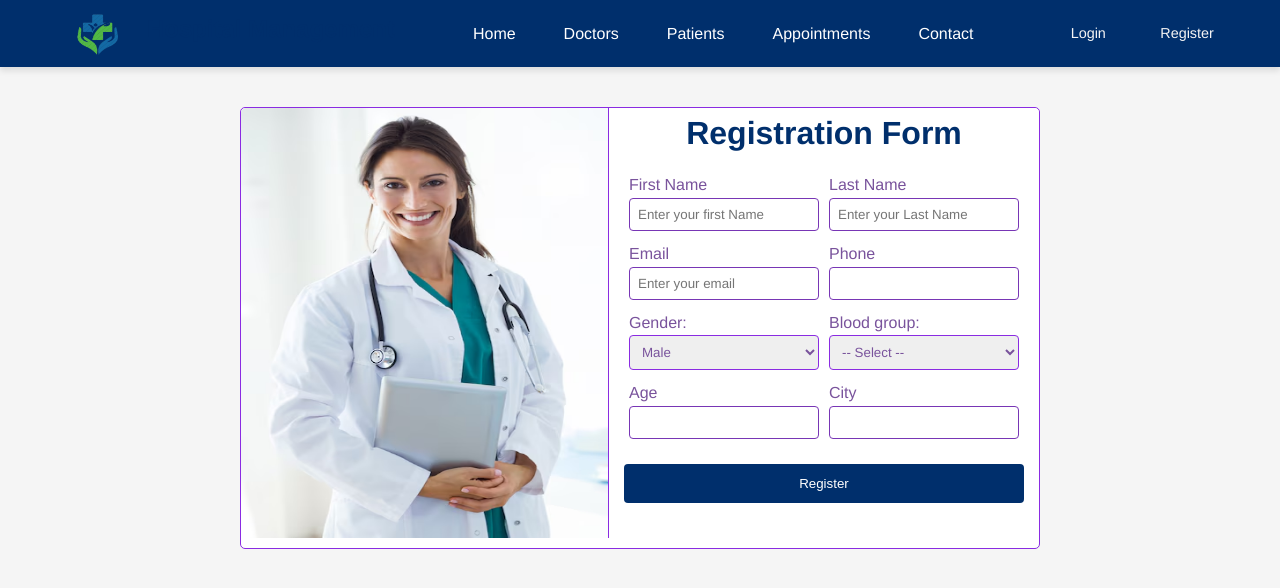
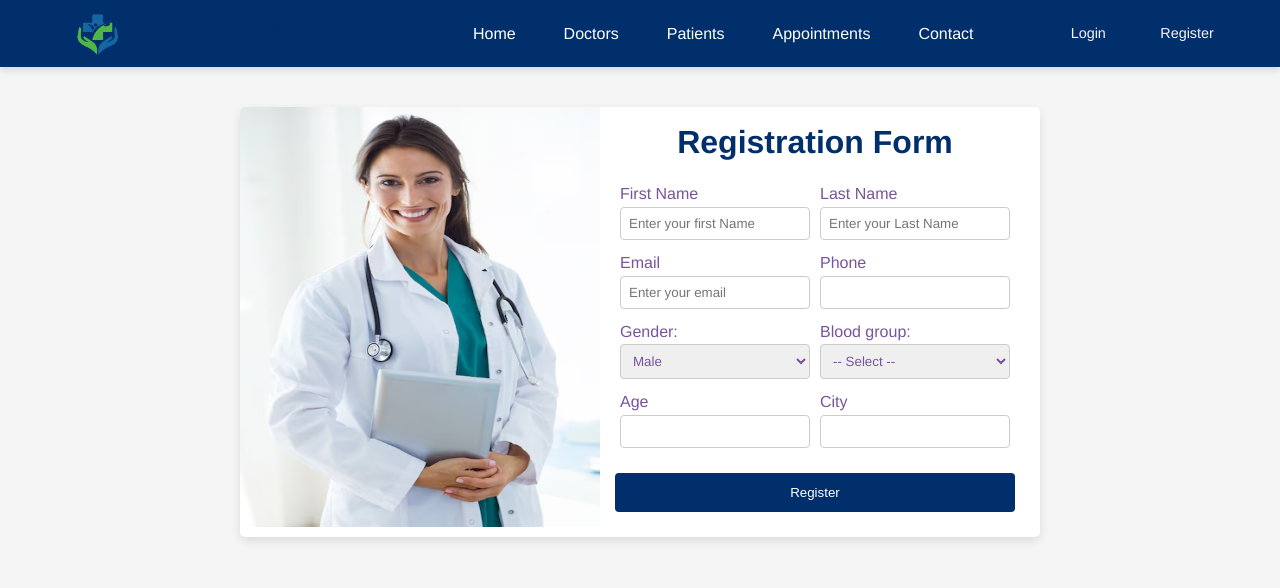
Before and after one commit to MdMohsinHaider/Hospital-Managemnet-System, a React (Vite) app: page /register in a window 1280 px wide. Shown: the top 588 px of the page. Built offline with nearby package versions, Linux system fonts and the light colour scheme.

Commit message:
git add.

```diff
--- a/src/pages/register/Register.jsx
+++ b/src/pages/register/Register.jsx
@@ -45,7 +45,7 @@ const Register = () => {
             <div className={style.details}>
               <div>
                 <label htmlFor="first">First Name</label> <br />
-                <input type="text" placeholder="Enter your first Name " onChange={handleChange} name='first' value={signup.first} />
+                <input type="text" placeholder="Enter your first Name " onChange={handleChange} name='first' value={signup.first} required/>
               </div>
               <div>
                 <label htmlFor="last">Last Name</label> <br />
--- a/src/pages/register/register.module.css
+++ b/src/pages/register/register.module.css
@@ -1,26 +1,25 @@
 .container{
     width: 800px;
-    border: 1px solid blueviolet;
     margin:40px auto;
-    background-color: white;
     border-radius: 5px;
     color: rgb(121, 83, 156);
     padding: 0px 0px 10px 0px;
     display: flex;
     justify-content: space-around;
+   box-shadow: 0px 4px 10px rgba(0, 0, 0, 0.1);
+   background-color: white
+
 }
 .doctor img{
    width: 400px;
-   height:430px;
+   height:420px;
    border-top-left-radius: 5px;
 }
 .form{
-    border-left: 1px solid blueviolet;
-    width:450px;
-    background-color: white;
+    width:440px;
     border-top-right-radius: 5px;
     color: rgb(121, 83, 156);
-    padding: 0px 0px 10px 0px;
+    padding: 10px 10px 10px 0px;
 }
 .container h1{
   text-align: center;
@@ -35,13 +34,13 @@
 }
 .details div input{
    outline: none;
-   border: 1px solid rgb(120, 54, 181);
+   /* border: 1px solid rgb(120, 54, 181); */
    color:rgb(121, 83, 156) ;
    width: 190px;
 }
 .details div select{
    outline: none;
-   border: 1px solid blueviolet;
+   /* border: 1px solid blueviolet; */
    color:rgb(121, 83, 156) ;
    width: 190px;
 }
```
